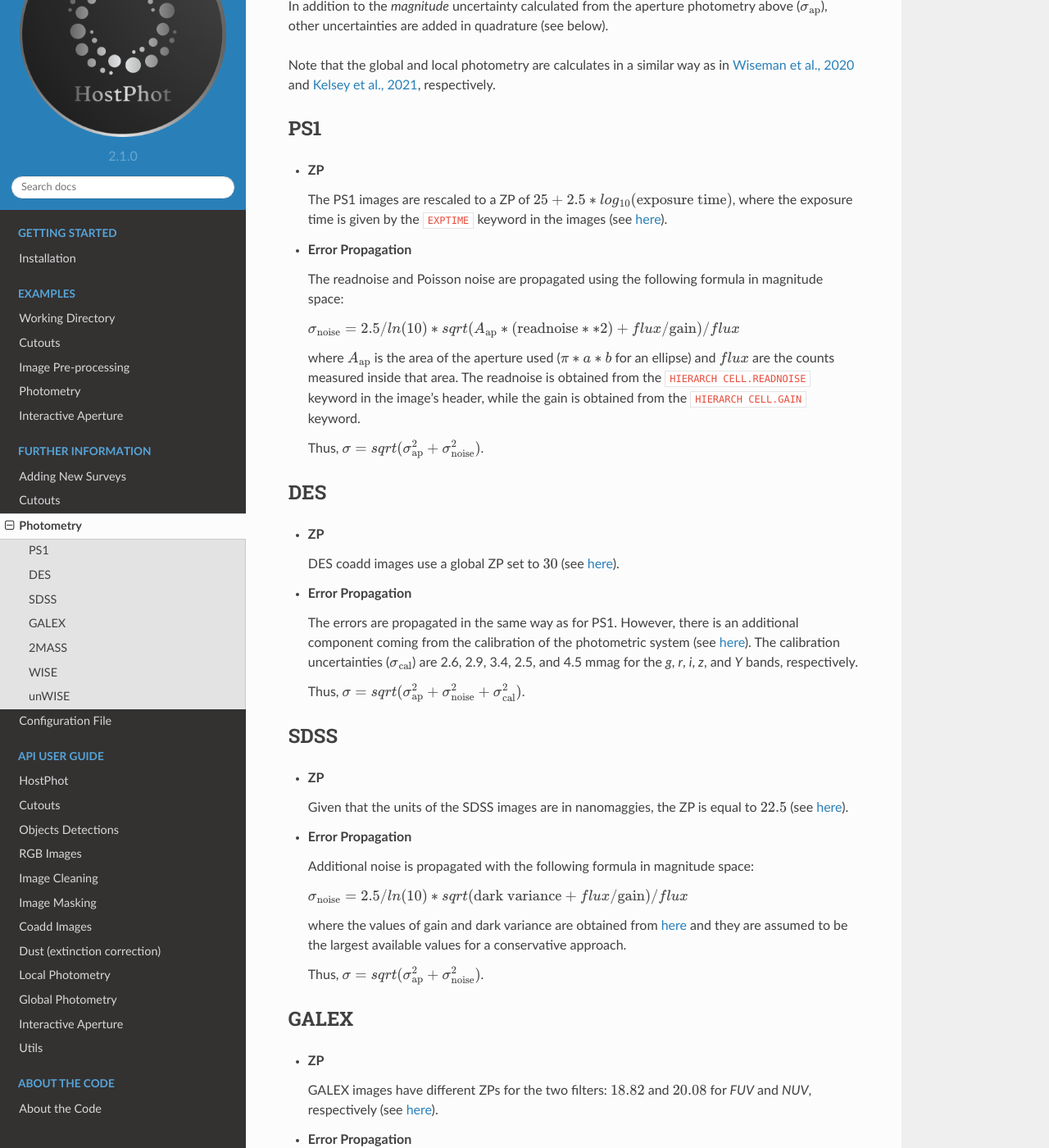
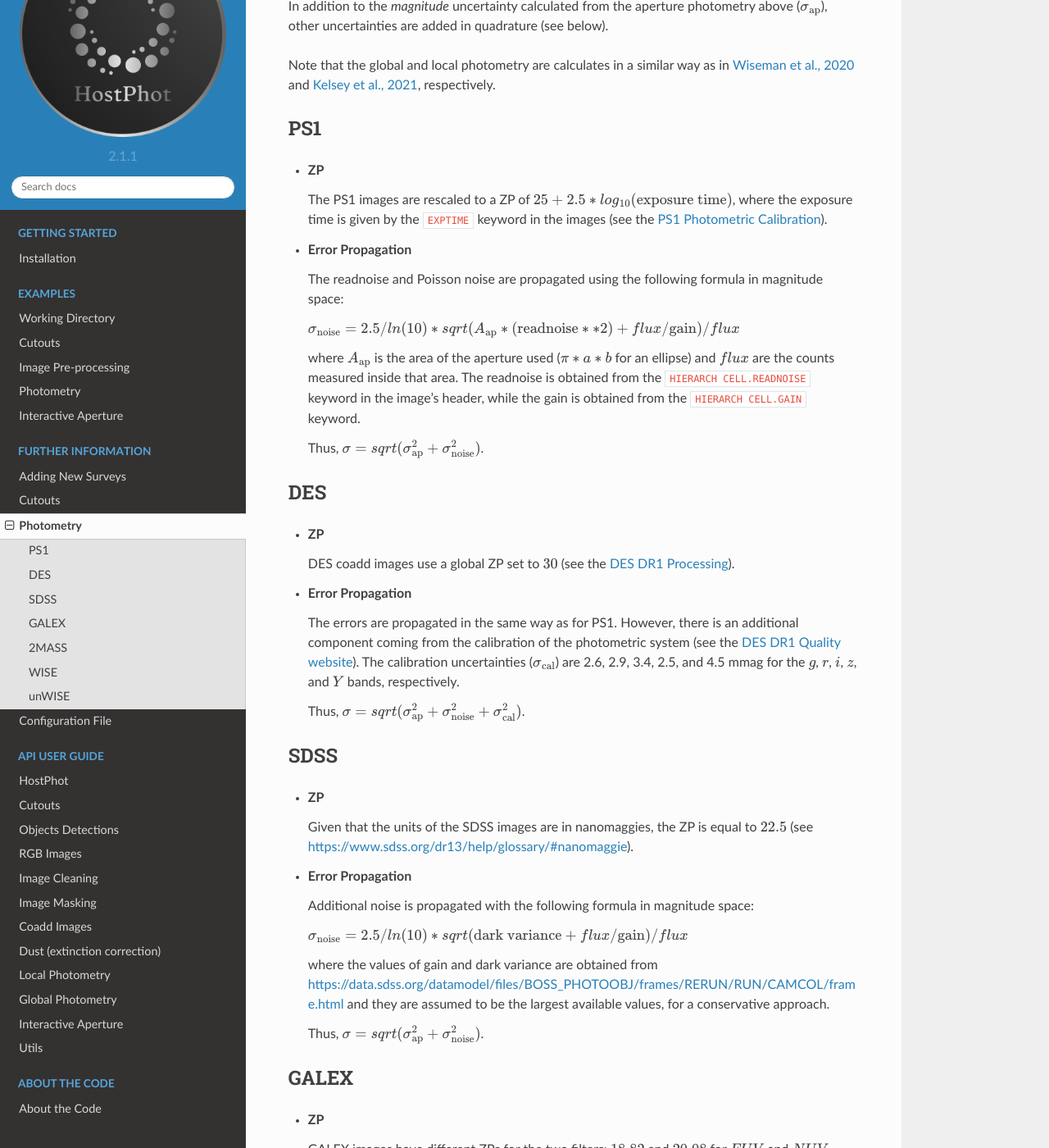
Before and after one commit to temuller/hostphot, a Sphinx documentation site: the page built from docs/further_information/photometry.rst, in a window 1280 px wide and 1400 px high, scrolled down 677 px. Shown: the whole window at 82% size. Built offline with Sphinx 7.4.7 and the Read the Docs theme 2.0.0, drawn with Linux system fonts in a browser that asks for light colours; some of the changed text lies outside the part shown.

```diff
--- a/docs/further_information/photometry.rst
+++ b/docs/further_information/photometry.rst
@@ -24,7 +24,7 @@ PS1
 
 * **ZP**
 
-  The PS1 images are rescaled to a ZP of :math:`25 + 2.5*log_{10}(\text{exposure time})`, where the exposure time is given by the ``EXPTIME`` keyword in the images (see `here <https://outerspace.stsci.edu/display/PANSTARRS/PS1+Stack+images#PS1Stackimages-Photometriccalibration>`_).
+  The PS1 images are rescaled to a ZP of :math:`25 + 2.5*log_{10}(\text{exposure time})`, where the exposure time is given by the ``EXPTIME`` keyword in the images (see the `PS1 Photometric Calibration <https://outerspace.stsci.edu/display/PANSTARRS/PS1+Stack+images#PS1Stackimages-Photometriccalibration>`_).
 
 * **Error Propagation**
 
@@ -43,11 +43,11 @@ DES
 
 * **ZP**
 
-  DES coadd images use a global ZP set to :math:`30` (see `here <https://des.ncsa.illinois.edu/releases/dr1/dr1-docs/processing>`_).
+  DES coadd images use a global ZP set to :math:`30` (see the `DES DR1 Processing <https://des.ncsa.illinois.edu/releases/dr1/dr1-docs/processing>`_).
 
 * **Error Propagation**
 
-  The errors are propagated in the same way as for PS1. However, there is an additional component coming from the calibration of the photometric system (see `here <https://des.ncsa.illinois.edu/releases/dr1/dr1-docs/quality>`_). The calibration uncertainties (:math:`\sigma_{\text{cal}}`) are 2.6, 2.9, 3.4, 2.5, and 4.5 mmag for the `g`, `r`, `i`, `z`, and `Y` bands, respectively.
+  The errors are propagated in the same way as for PS1. However, there is an additional component coming from the calibration of the photometric system (see the `DES DR1 Quality website <https://des.ncsa.illinois.edu/releases/dr1/dr1-docs/quality>`_). The calibration uncertainties (:math:`\sigma_{\text{cal}}`) are 2.6, 2.9, 3.4, 2.5, and 4.5 mmag for the :math:`g`, :math:`r`, :math:`i`, :math:`z`, and :math:`Y` bands, respectively.
 
   Thus, :math:`\sigma = sqrt(\sigma_{\text{ap}}^2 + \sigma_{\text{noise}}^2 + \sigma_{\text{cal}}^2)`.
 
@@ -56,7 +56,7 @@ SDSS
 
 * **ZP**
 
-  Given that the units of the SDSS images are in nanomaggies, the ZP is equal to :math:`22.5` (see `here <https://www.sdss.org/dr13/help/glossary/#nanomaggie>`_).
+  Given that the units of the SDSS images are in nanomaggies, the ZP is equal to :math:`22.5` (see `https://www.sdss.org/dr13/help/glossary/#nanomaggie <https://www.sdss.org/dr13/help/glossary/#nanomaggie>`_).
 
 * **Error Propagation**
 
@@ -64,7 +64,7 @@ SDSS
 
   :math:`\sigma_{\text{noise}} = 2.5/ln(10) * sqrt(\text{dark variance} + flux / \text{gain}) / flux`
 
-  where the values of gain and dark variance are obtained from `here <https://data.sdss.org/datamodel/files/BOSS_PHOTOOBJ/frames/RERUN/RUN/CAMCOL/frame.html>`_ and they are assumed to be the largest available values for a conservative approach.
+  where the values of gain and dark variance are obtained from `https://data.sdss.org/datamodel/files/BOSS_PHOTOOBJ/frames/RERUN/RUN/CAMCOL/frame.html <https://data.sdss.org/datamodel/files/BOSS_PHOTOOBJ/frames/RERUN/RUN/CAMCOL/frame.html>`_ and they are assumed to be the largest available values, for a conservative approach.
 
   Thus, :math:`\sigma = sqrt(\sigma_{\text{ap}}^2 + \sigma_{\text{noise}}^2)`.
 
@@ -73,7 +73,7 @@ GALEX
 
 * **ZP**
 
-  GALEX images have different ZPs for the two filters: :math:`18.82` and :math:`20.08` for `FUV` and `NUV`, respectively (see `here <https://asd.gsfc.nasa.gov/archive/galex/FAQ/counts_background.html>`_).
+  GALEX images have different ZPs for the two filters: :math:`18.82` and :math:`20.08` for :math:`FUV` and :math:`NUV`, respectively (see `https://asd.gsfc.nasa.gov/archive/galex/FAQ/counts_background.html <https://asd.gsfc.nasa.gov/archive/galex/FAQ/counts_background.html>`_).
 
 * **Error Propagation**
 
@@ -92,16 +92,16 @@ GALEX
 
 * **ZP**
 
-  Each 2MASS image has its own ZP (``MAGZP`` keyword in the header, as described `here <https://irsa.ipac.caltech.edu/data/2MASS/docs/releases/allsky/doc/sec4_3.html>`_).
+  Each 2MASS image has its own ZP (``MAGZP`` keyword in the header, as described in `Section 4.3 <https://irsa.ipac.caltech.edu/data/2MASS/docs/releases/allsky/doc/sec4_3.html>`_ from the 2MASS website).
 
 * **Error Propagation**
 
-  To calculate the coadd noise we follow the equations described `here <https://wise2.ipac.caltech.edu/staff/jarrett/2mass/3chan/noise/>`_):
+  To calculate the coadd noise we follow the equations described in `https://wise2.ipac.caltech.edu/staff/jarrett/2mass/3chan/noise/ <https://wise2.ipac.caltech.edu/staff/jarrett/2mass/3chan/noise/>`_:
 
   :math:`\sigma_{\text{noise}} = 1.0857/\text{SNR}`
   :math:`\text{SNR} = S / sqrt\big( (S/G*N_c) + n_c*(2*k_z*\sigma_c)^2 + (n_c*0.024*\sigma_c)^2 \big)`
 
-  where `S` is the integrated aperture flux, `G` is the gain (typically 10), :math:`N_c` is the number of coadds per pixel (assumed to be 6), :math:`n_c` is the number of coadd pixels in the aperture (equal to :math:`4*n_f`), :math:`k_z` is the kernel smoothing factor (:math:`\sim1.7`) and :math:`\sigma_c` is the coadd noise (assumed to be approximately the global RMS of the image's background). :math:`n_f` is the number of frame pixels in the aperture and is assumed to be equal to the aperture area in pixel units.
+  where :math:`S` is the integrated aperture flux, :math:`G` is the gain (typically 10), :math:`N_c` is the number of coadds per pixel (assumed to be 6), :math:`n_c` is the number of coadd pixels in the aperture (equal to :math:`4*n_f`), :math:`k_z` is the kernel smoothing factor (:math:`\sim1.7`) and :math:`\sigma_c` is the coadd noise (assumed to be approximately the global RMS of the image's background). :math:`n_f` is the number of frame pixels in the aperture and is assumed to be equal to the aperture area in pixel units.
 
   Thus, :math:`\sigma = sqrt(\sigma_{\text{ap}}^2 + \sigma_{\text{noise}}^2)`.
 
@@ -111,11 +111,11 @@ WISE
 
 * **Correct flux**
 
-  To properly calculate the flux of the WISE images, and aperture correction factor (:math:`f_{\text{apcorr}}`) is applied, as described `here <https://wise2.ipac.caltech.edu/docs/release/allsky/expsup/sec2_3f.html>`_. This is assumed to be :math:`1.0` as HostPhot does not use PSF fitting.
+  To properly calculate the flux of the WISE images, and aperture correction factor (:math:`f_{\text{apcorr}}`) is applied, as described in `Section 2.3 <https://wise2.ipac.caltech.edu/docs/release/allsky/expsup/sec2_3f.html>`_ of the WISE website. This is assumed to be :math:`1.0` as HostPhot does not use PSF fitting.
 
 * **ZP**
 
-  The WISE images also have their own ZP in their headers (``MAGZP`` keyword in the header, as described `here <https://wise2.ipac.caltech.edu/docs/release/allsky/expsup/sec2_3f.html>`_).
+  The WISE images also have their own ZP in their headers (``MAGZP`` keyword in the header, as described in Section 2.3 of the WISE website, link above).
 
 * **Error Propagation**
 
@@ -124,7 +124,7 @@ WISE
 
   :math:`\sigma_{\text{src}} = sqrt\big(f_{\text{apcorr}}^2 * F_{\text{src}} * (\Sigma\sigma_i^2 + k*(N_A^2/N_B) * \sigma^2_{\bar{B}/pix}) + \sigma_{\text{conf}}^2 \big)`,
 
-  where :math:`F_{\text{corr}}` is the correlated noise correction factor for flux variance , :math:`N_A` and :math:`N_B` are the number of pixels in the source aperture and annulus (both assume to be equal to the aperture area in pixel units), respectively, :math:`\sigma_i` is the flux uncertainty for pixel `i` from uncertainty map (assumed to be approximately the error on the aperture sum above), :math:`\sigma^2_{\bar{B}/pix}` is the variance in sky-background annulus (assumed to be equal to the global RMS of the image's background), and :math:`\sigma_{\text{conf}}^2` is the confusion noise-variance on scale (assumed to be approximately the error on the aperture sum above).
+  where :math:`F_{\text{corr}}` is the correlated noise correction factor for flux variance , :math:`N_A` and :math:`N_B` are the number of pixels in the source aperture and annulus (both assume to be equal to the aperture area in pixel units), respectively, :math:`\sigma_i` is the flux uncertainty for pixel :math:`i` from uncertainty map (assumed to be approximately the error on the aperture sum above), :math:`\sigma^2_{\bar{B}/pix}` is the variance in sky-background annulus (assumed to be equal to the global RMS of the image's background), and :math:`\sigma_{\text{conf}}^2` is the confusion noise-variance on scale (assumed to be approximately the error on the aperture sum above).
 
   Thus, :math:`\sigma = sqrt\big(\sigma_{ZP}^2 + 1.179*(\sigma_{\text{src}}^2 / F_{\text{src}}^2) \big)`, as described in the link above, were :math:`F_{\text{src}}` is the integrated aperture flux of the source (e.g. galaxy).
 
--- a/docs/setup/installation.rst
+++ b/docs/setup/installation.rst
@@ -37,6 +37,7 @@ HostPhot has the following requirements:
 	numpy
 	pandas
 	matplotlib
+	python-dotenv
 	astropy
 	reproject
 	photutils
--- a/requirements.txt
+++ b/requirements.txt
@@ -2,6 +2,7 @@ pip
 numpy
 pandas
 matplotlib
+python-dotenv
 astropy
 reproject
 photutils
--- a/src/hostphot/_version.py
+++ b/src/hostphot/_version.py
@@ -1,3 +1,3 @@
 # -*- coding: utf-8 -*-
 
-__version__ = "2.1.0"
+__version__ = "2.1.1"
```
Also changed, not shown: README.md (+1 -0 lines), docs/examples/work_dir.rst (+21 -3 lines), docs/further_information/cutouts.rst (+7 -7 lines).
